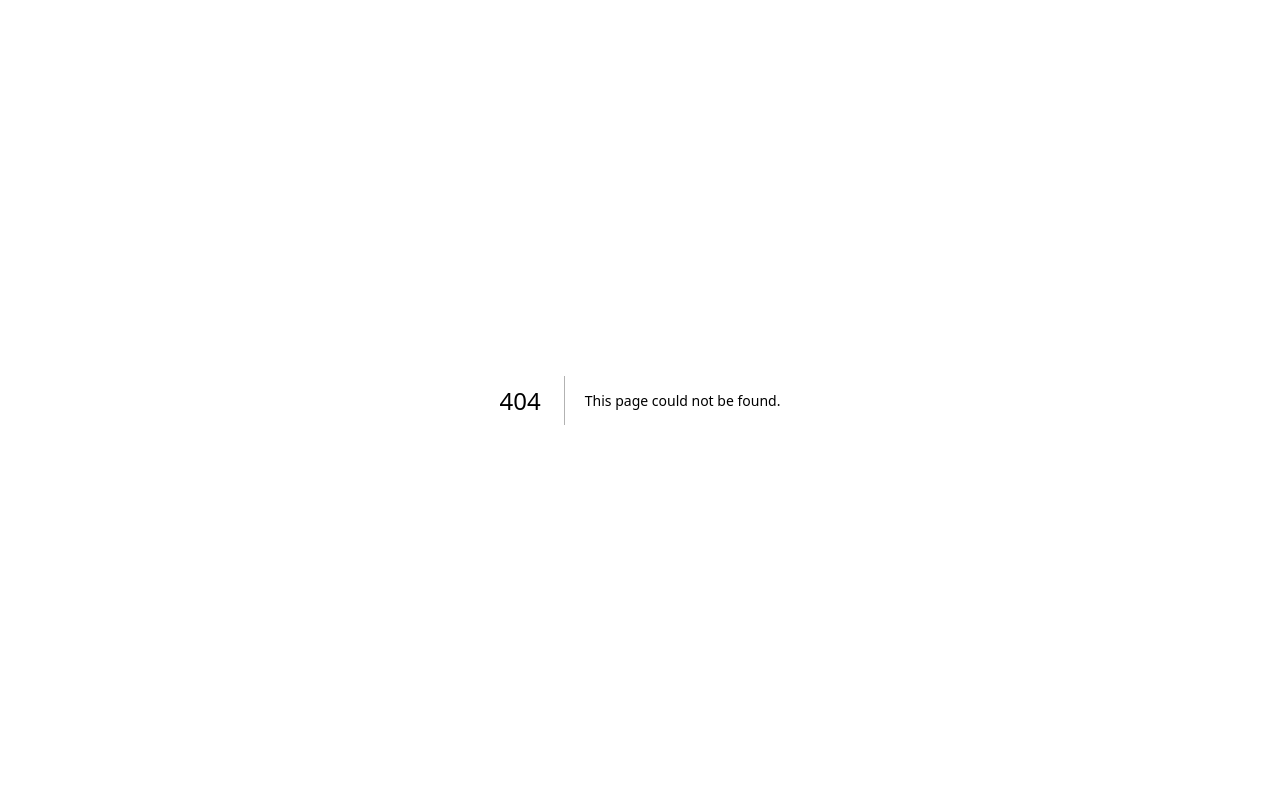
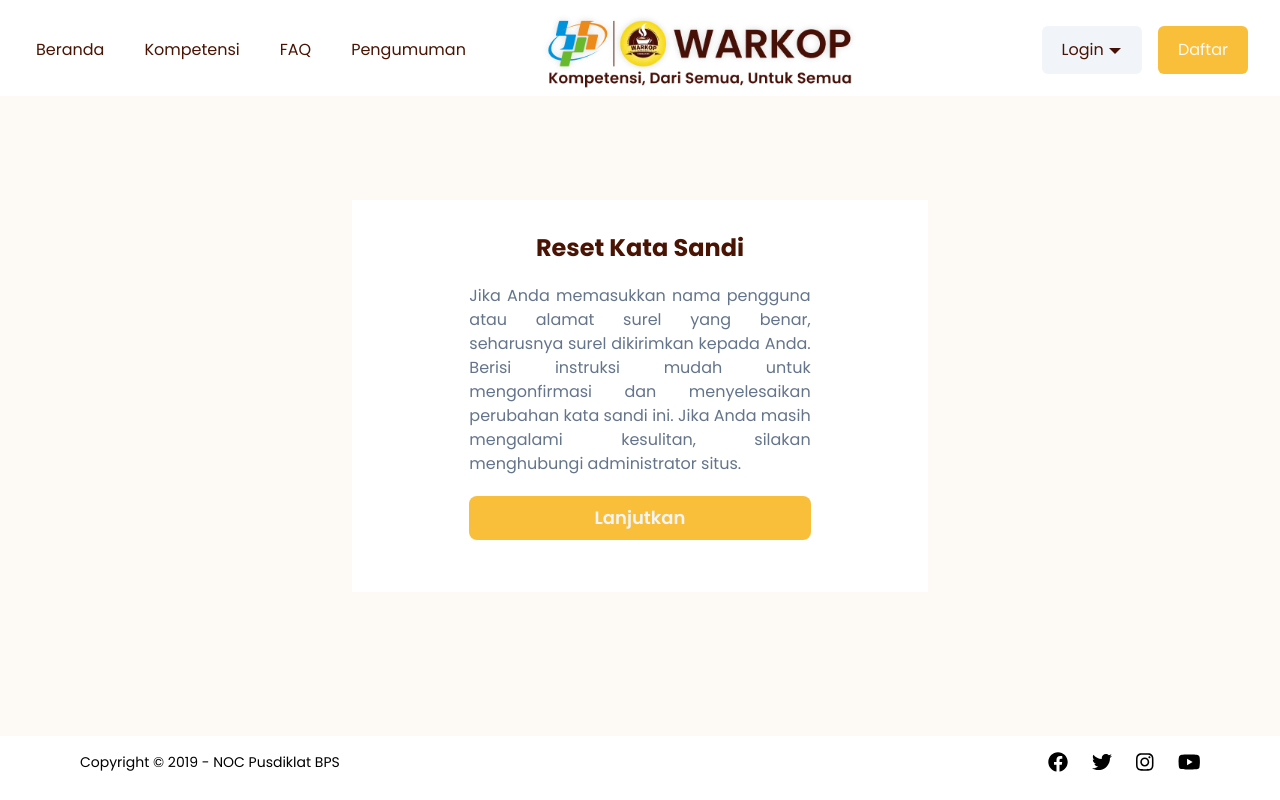
Before and after one commit to ihadisusanto/warkop-bps, a Next.js app: page /forgetpass in a window 1280 px wide. Before the commit this address had no page. Built offline with nearby package versions, Linux system fonts and the light colour scheme.

Commit message:
login dan lupa password

```diff
--- a/app/(site)/components/card.tsx
+++ b/app/(site)/components/card.tsx
@@ -19,7 +19,7 @@ export default function Card(){
                 </div>
                 <div className="w-full lg:w-1/4 px-4">
                     <div className='bg-white rounded-lg shadow-md mb-10 py-8'>
-                        <img src={iconClass.src} alt="buat akun" className='mx-auto'/>
+                        <img src={iconKompentensi.src} alt="buat akun" className='mx-auto'/>
                         <div className='py-8 px-6'>
                             <h3 className='text-center text-secondaryBrown text-xl font-bold mb-2'>Pilih Kompetensi</h3>
                             <p className='text-center'>Lakukan pendaftaran pada menu kompetensi yang dipilih, lalu tunggu konfirmasi kelas.</p>
@@ -28,7 +28,7 @@ export default function Card(){
                 </div>
                 <div className="w-full lg:w-1/4 px-4">
                     <div className='bg-white rounded-lg shadow-md mb-10 py-8'>
-                        <img src={iconKompentensi.src} alt="buat akun" className='mx-auto'/>
+                        <img src={iconClass.src} alt="buat akun" className='mx-auto'/>
                         <div className='py-8 px-6'>
                             <h3 className='text-center text-secondaryBrown text-xl font-bold mb-2'>Pilih Kelas</h3>
                             <p className='text-center'>Setiap kelas memiliki berbagai jenis metode pembelajaran online yang dapat diakses kapanpun</p>
--- /dev/null
+++ b/app/forgetpass/components/confirmation.tsx
@@ -0,0 +1,16 @@
+export default function Confirmation(){
+    return(
+                <div className="h-[80vh] mt-24 lg:px-16 lg:py-16 bg-base flex">
+                    <div className="bg-white mt-10 w-full lg:w-1/2 m-auto p-8">
+                        <h3 className="text-center text-2xl font-bold text-secondaryBrown">Reset Kata Sandi</h3>
+                        <div className="relative my-5 w-full lg:w-2/3 mx-auto">
+                            <p className="text-slate-500 text-justify text-sm lg:text-base lg:text-slate-500">Jika Anda memasukkan nama pengguna atau alamat surel yang benar, seharusnya surel dikirimkan kepada Anda.
+Berisi instruksi mudah untuk mengonfirmasi dan menyelesaikan perubahan kata sandi ini. Jika Anda masih mengalami kesulitan, silakan menghubungi administrator situs.</p>
+                        </div>
+                        <div className="relative my-5 w-full lg:w-2/3 mx-auto">
+                            <button className="bg-primary text-lg font-semibold text-slate-100 text-center hover:shadow-lg rounded-lg w-full py-2 transition duration-500">Lanjutkan</button>
+                        </div>
+                    </div>
+                </div>
+    )
+}
--- /dev/null
+++ b/app/forgetpass/components/insertEmail.tsx
@@ -0,0 +1,21 @@
+export default function insertEmail(){
+    return(
+                <div className="h-[80vh] mt-24 lg:px-16 lg:py-16 bg-base flex">
+                    <div className="bg-white mt-10 w-full lg:w-1/2 m-auto p-8">
+                        <h3 className="text-center text-2xl font-bold text-secondaryBrown">Reset Kata Sandi</h3>
+                        <div className="relative my-5 w-full lg:w-2/3 mx-auto">
+                            <p className="text-slate-500 text-justify text-sm lg:text-base lg:text-slate-500">Untuk mereset kata sandi Anda, silahkan masukkan nama pengguna atau alamat surel Anda di bawah. Kami akan mengirimkan surel ke alamat surel Anda yang berisi instruksi untuk mendapatkan akses akun Anda kembali.</p>
+                        </div>
+                        <div className="relative my-5 w-full lg:w-2/3 mx-auto">
+                            <div className="absolute inset-y-0 left-0 flex items-center pl-3 pointer-events-none">
+                                <svg aria-hidden="true" className="w-5 h-5 text-gray-500" fill="currentColor" viewBox="0 0 20 20" xmlns="http://www.w3.org/2000/svg"><path d="M2.003 5.884L10 9.882l7.997-3.998A2 2 0 0016 4H4a2 2 0 00-1.997 1.884z"></path><path d="M18 8.118l-8 4-8-4V14a2 2 0 002 2h12a2 2 0 002-2V8.118z"></path></svg>
+                            </div>
+                            <input type="text" id="email-address-icon" className="bg-gray-50 border border-gray-300 text-secondaryBrown text-sm rounded-lg focus:ring-2 focus:ring-secondaryBrown focus:outline-none block w-full pl-10 p-2.5 transition duration-300" placeholder="Nama pengguna atau alamat surel"/>
+                        </div>
+                        <div className="relative my-5 w-full lg:w-2/3 mx-auto">
+                            <button className="bg-primary text-lg font-semibold text-slate-100 text-center hover:shadow-lg rounded-lg w-full py-2 transition duration-500">Kirim</button>
+                        </div>
+                    </div>
+                </div>
+    )
+}
--- /dev/null
+++ b/app/forgetpass/page.tsx
@@ -0,0 +1,15 @@
+import Footer1st from "../components/footer1st/page";
+import Header from "../components/header/page";
+import InsertEmail from "./components/insertEmail"
+import Confirmation from "./components/confirmation"
+
+
+export default function forgetpass(){
+    return(
+        <>
+            <Header/>
+            <Confirmation/>
+            <Footer1st/>
+        </>
+    )
+}
--- /dev/null
+++ b/app/login/page.tsx
@@ -0,0 +1,33 @@
+import Footer1st from "../components/footer1st/page";
+import Header from "../components/header/page";
+
+export default function login(){
+    return(
+        <>
+            <Header/>
+            <div className="h-[80vh] mt-24 lg:px-16 lg:py-16 bg-base flex">
+                <div className="bg-white mt-10 w-full lg:w-1/2 m-auto p-8">
+                    <h3 className="text-center text-2xl font-bold text-secondaryBrown">Login</h3>
+                    <div className="relative my-5 w-full lg:w-2/3 mx-auto">
+                        <div className="absolute inset-y-0 left-0 flex items-center pl-3 pointer-events-none">
+                            <svg aria-hidden="true" className="w-5 h-5 text-gray-500" fill="currentColor" viewBox="0 0 20 20" xmlns="http://www.w3.org/2000/svg"><path d="M2.003 5.884L10 9.882l7.997-3.998A2 2 0 0016 4H4a2 2 0 00-1.997 1.884z"></path><path d="M18 8.118l-8 4-8-4V14a2 2 0 002 2h12a2 2 0 002-2V8.118z"></path></svg>
+                        </div>
+                        <input type="text" id="email-address-icon" className="bg-gray-50 border border-gray-300 text-secondaryBrown text-sm rounded-lg focus:ring-2 focus:ring-secondaryBrown focus:outline-none block w-full pl-10 p-2.5 transition duration-300" placeholder="Nama pengguna atau alamat surel"/>
+                    </div>
+                    <div className="relative my-5 w-full lg:w-2/3 mx-auto">
+                        <div className="absolute inset-y-0 left-0 flex items-center pl-3 pointer-events-none">
+                            <svg xmlns="http://www.w3.org/2000/svg" width="16" height="16" fill="currentColor" className="bi bi-shield-lock-fill" viewBox="0 0 16 16"> <path fillRule="evenodd" d="M8 0c-.69 0-1.843.265-2.928.56-1.11.3-2.229.655-2.887.87a1.54 1.54 0 0 0-1.044 1.262c-.596 4.477.787 7.795 2.465 9.99a11.777 11.777 0 0 0 2.517 2.453c.386.273.744.482 1.048.625.28.132.581.24.829.24s.548-.108.829-.24a7.159 7.159 0 0 0 1.048-.625 11.775 11.775 0 0 0 2.517-2.453c1.678-2.195 3.061-5.513 2.465-9.99a1.541 1.541 0 0 0-1.044-1.263 62.467 62.467 0 0 0-2.887-.87C9.843.266 8.69 0 8 0zm0 5a1.5 1.5 0 0 1 .5 2.915l.385 1.99a.5.5 0 0 1-.491.595h-.788a.5.5 0 0 1-.49-.595l.384-1.99A1.5 1.5 0 0 1 8 5z" fill="#6b7280"></path> </svg>
+                        </div>
+                        <input type="text" id="password-icon" className="bg-gray-50 border border-gray-300 text-secondaryBrown text-sm rounded-lg focus:ring-2 focus:ring-secondaryBrown focus:outline-none block w-full pl-10 p-2.5 transition duration-300" placeholder="Kata sandi"/>
+                    </div>
+                    <div className="relative my-5 w-full lg:w-2/3 mx-auto">
+                        <button className="bg-primary text-xl font-semibold text-slate-100 text-center hover:shadow-lg rounded-lg w-full py-2 transition duration-500">Login</button>
+                        <p className="text-slate-400 font-semibold text-sm my-5 text-center hover:underline"><a href="/forgetpass">Lupa kata sandi</a></p>
+                        <p className="text-slate-400 font-semibold text-sm my-5 text-center">Belum memiliki akun? <a href="/register" className="text-secondaryBrown hover:underline">Daftar</a></p>
+                    </div>
+                </div>
+            </div>
+            <Footer1st/>
+        </>
+    )
+}
--- a/app/sso/page.tsx
+++ b/app/sso/page.tsx
@@ -18,8 +18,8 @@ export default function sso(){
                         <p className="uppercase text-blue-900 text-lg font-bold">Sign In</p>
                         <p className="uppercase text-blue-900 text-sm font-semibold">to access application</p>
                         <form className='mt-4 block' action="">
-                            <input className='rounded-full mb-5 w-full md:w-3/4 h-9 px-3 py-2 border shadow focus:outline-none focus:ring-1 focus:ring-sky-500 focus:border-sky-500' placeholder='Username'/>
-                            <input className='rounded-full mb-5 w-full md:w-3/4 h-9 px-3 py-2 border shadow focus:outline-none focus:ring-1 focus:ring-sky-500 focus:border-sky-500' placeholder='Password'/>
+                            <input className='rounded-full mb-5 w-full md:w-3/4 h-9 px-3 py-2 border shadow focus:outline-none focus:ring-1 focus:ring-sky-500 focus:border-sky-500 transition duration-300' placeholder='Username'/>
+                            <input className='rounded-full mb-5 w-full md:w-3/4 h-9 px-3 py-2 border shadow focus:outline-none focus:ring-1 focus:ring-sky-500 focus:border-sky-500 transition duration-300' placeholder='Password'/>
                             <button type="submit" className='text-white w-full md:w-3/4 h-8 rounded-full bg-blue2 hover:bg-blue1'>Log In</button>
                         </form>
                     </div>
```
